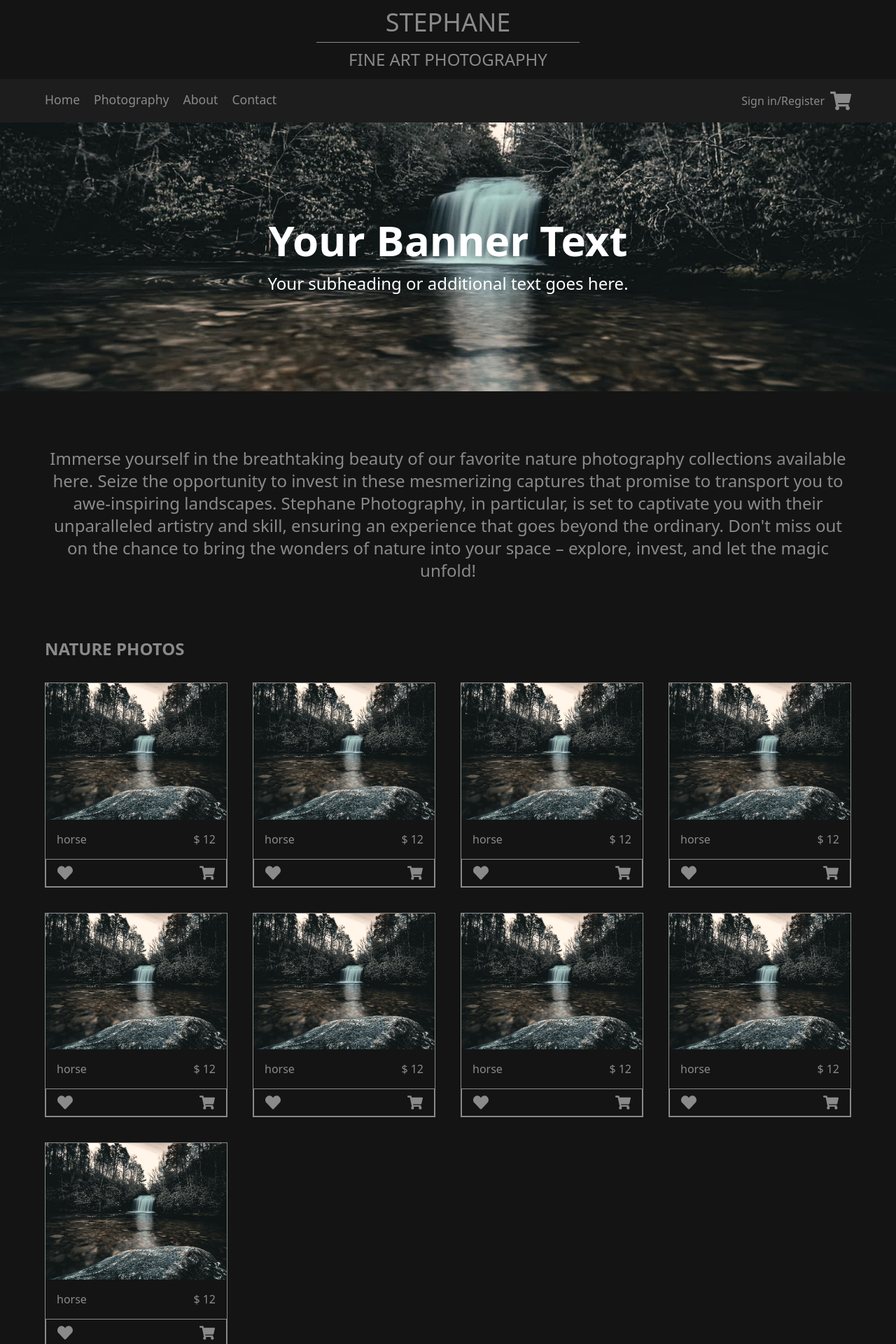
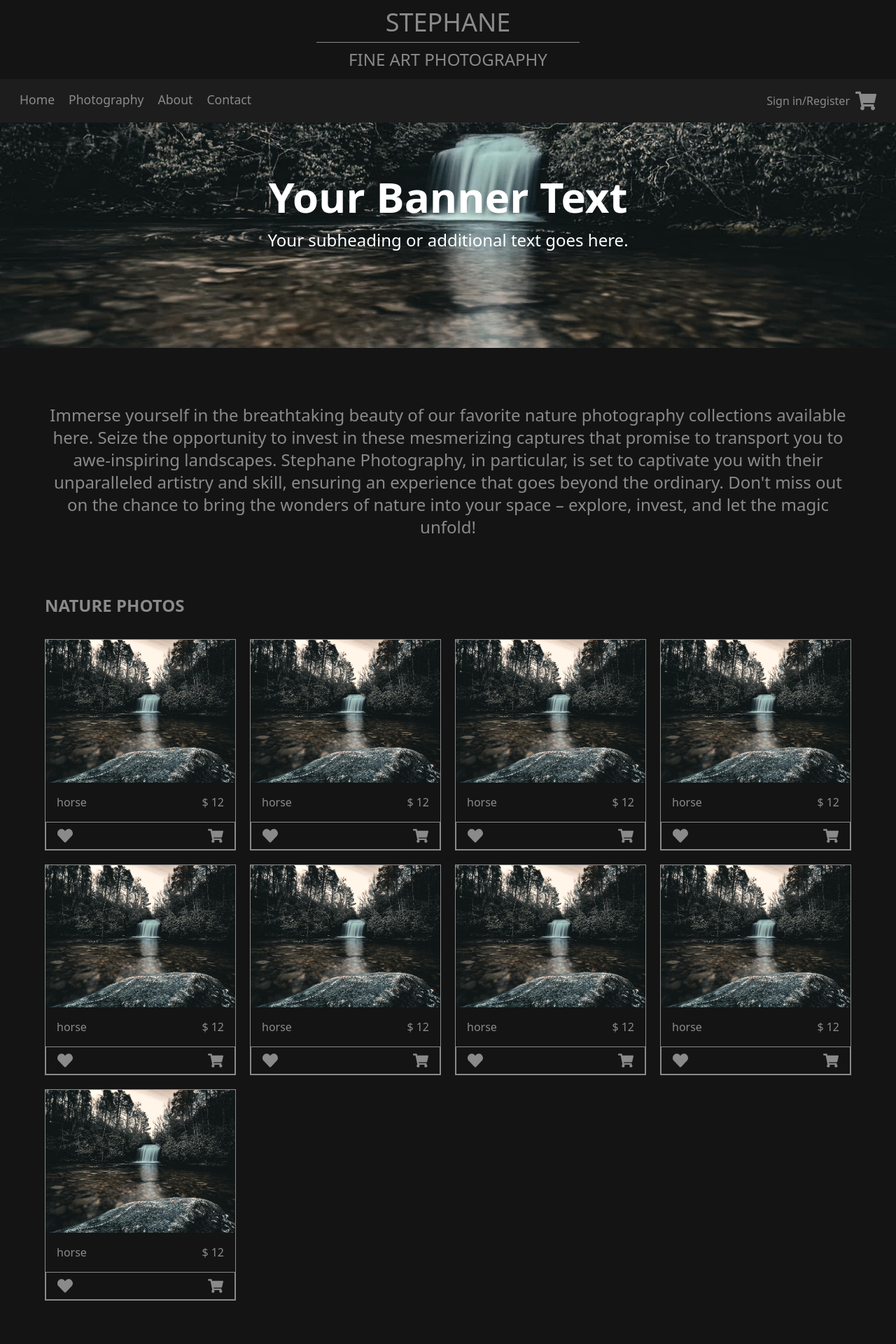
Before and after one commit to adewumi7109/chvrlieexpeditions, a Next.js app: page / in a window 1280 px wide. Shown: the top 1920 px of the page at 70% size. Built offline with nearby package versions, Linux system fonts and the light colour scheme.

Commit message:
fixes nav

```diff
--- a/src/app/components/Navbar.tsx
+++ b/src/app/components/Navbar.tsx
@@ -1,5 +1,5 @@
 "use client"
-import React, { use, useState } from 'react'
+import React, { use, useEffect, useState } from 'react'
 import Image from 'next/image'
 import { GiHamburgerMenu } from 'react-icons/gi';
 import { FaShoppingCart, FaTimes } from 'react-icons/fa';
@@ -14,6 +14,7 @@ function Navbar() {
 
 
     ]
+    // Toggle
     const [toggle, setToggle] = useState(true);
     const toggleMenu = ()=>{
         setToggle(false)
@@ -21,6 +22,22 @@ function Navbar() {
     const removeMenu = ()=>{
         setToggle(true)
     }
+
+    // Scroll
+
+    const [isScrolled, setIsScrolled] = useState(false);
+    useEffect(()=>{
+        const handleScroll =()=>{
+           const scrolled = window.scrollY > 40;
+             setIsScrolled(scrolled)
+
+        }
+        window.addEventListener('scroll', handleScroll)
+        return () => {
+            window.removeEventListener('scroll', handleScroll);
+          };
+    }, [])
+
 
     return (
         <div>
@@ -34,7 +51,7 @@ function Navbar() {
 
             </div>
             <div className='bg-secondaryColor'>
-                <nav className='w-[100%] md:w-[90%] md:py-4 md:px-0 py-5 px-7 md:relative bg-secondaryColor md:justify-between absolute flex-col md:flex-row  z-20 right-0 left-0 mx-auto my-0  flex  '>
+                <nav className={`w-[100%] md:w-[100%] md:py-4 md:px-7 py-5 px-7  bg-secondaryColor md:justify-between fixed flex-col md:flex-row  z-20 right-0 left-0 mx-auto my-0  flex ${isScrolled? 'top-0 transition-opacity' : ''} `}>
 
                         <ul className={`${toggle? "hidden md:flex gap-5 text-[1.1rem]": "flex    flex-col  gap-5 justify-around text-[1.1rem]"}`}>
                           {Links.map((link)=>(
--- a/src/app/components/products/Products.tsx
+++ b/src/app/components/products/Products.tsx
@@ -6,7 +6,7 @@ function Products() {
   return (
  <div className=' my-20 '>
   <h1 className='mb-8 text-2xl font-bold'>NATURE PHOTOS</h1>
-     <div className='grid grid-cols-1 sm:grid-cols-2  md:grid-cols-4 lg:grid-cols-4 gap-9'>
+     <div className='grid grid-cols-1 sm:grid-cols-2  md:grid-cols-4 lg:grid-cols-4 gap-5 '>
         {products.map((product)=>(
             <div key={product.id}>
             <Product  product = {product}/>
```
